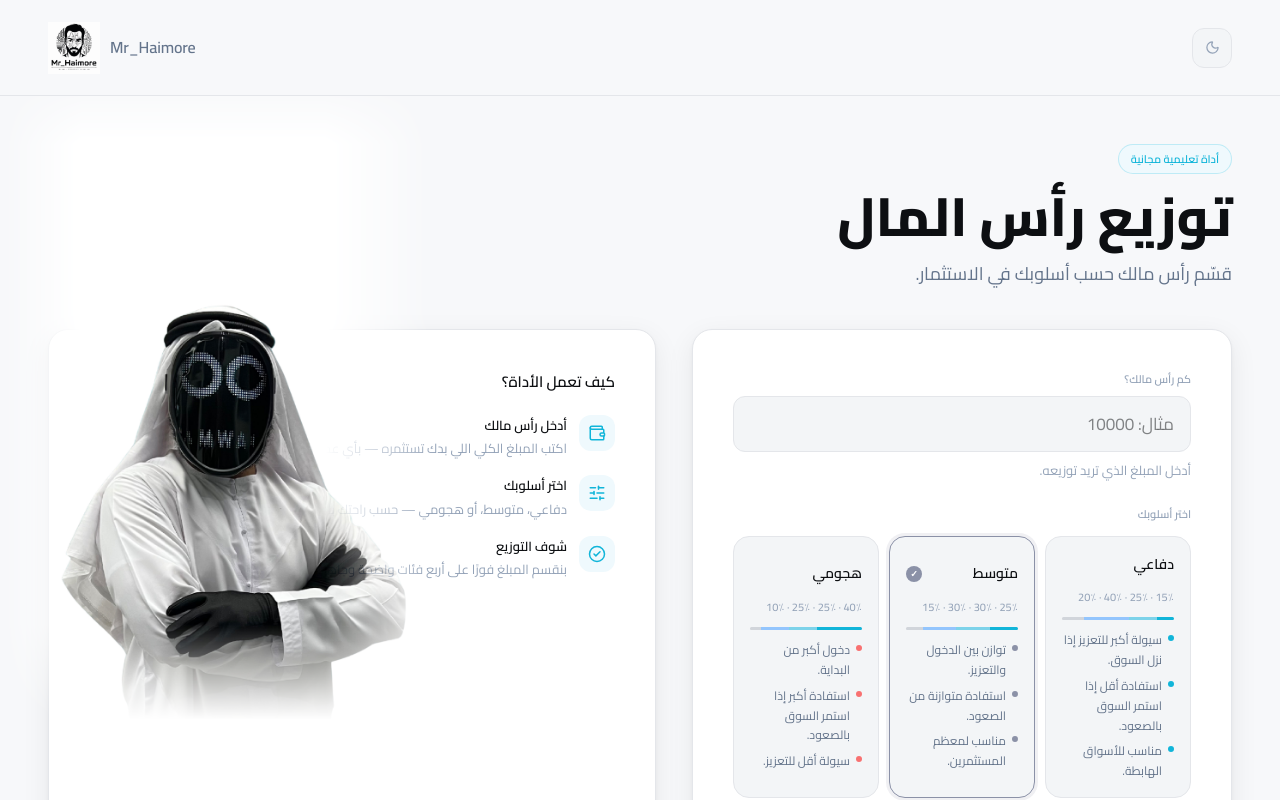
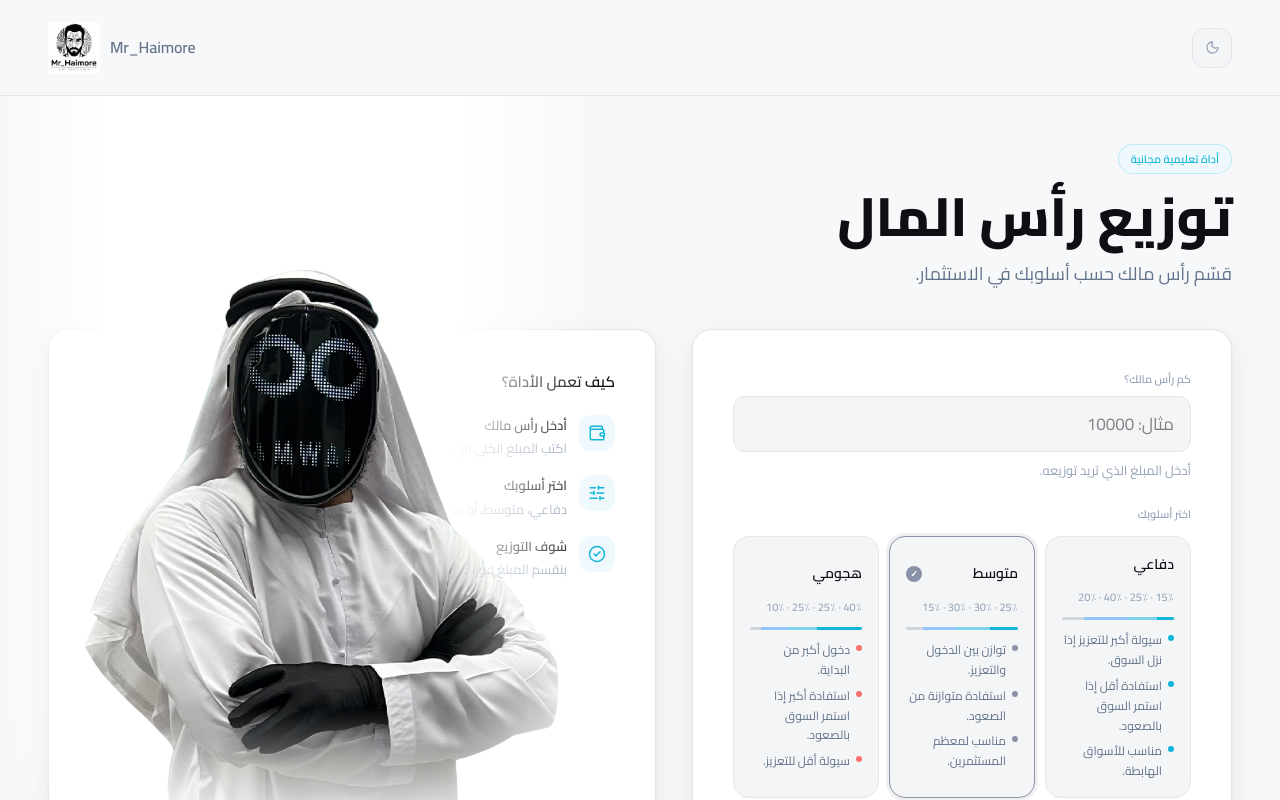
Before and after one commit to haimoreah/Mr_Haimore-capital-allocator, a React (Vite) app: page / in a window 1280 px wide. Shown: the top 800 px of the page. Built offline with nearby package versions, Linux system fonts and the light colour scheme.

Commit message:
enlarge centered watermark to 110vh

```diff
--- a/src/index.css
+++ b/src/index.css
@@ -242,7 +242,7 @@ input[type='number'] { -moz-appearance: textfield; }
   left: 0;
   top: 50%;
   transform: translateY(-50%);
-  height: 80vh;
+  height: 110vh;
   width: auto;
   opacity: 1;
   z-index: 0;
```
